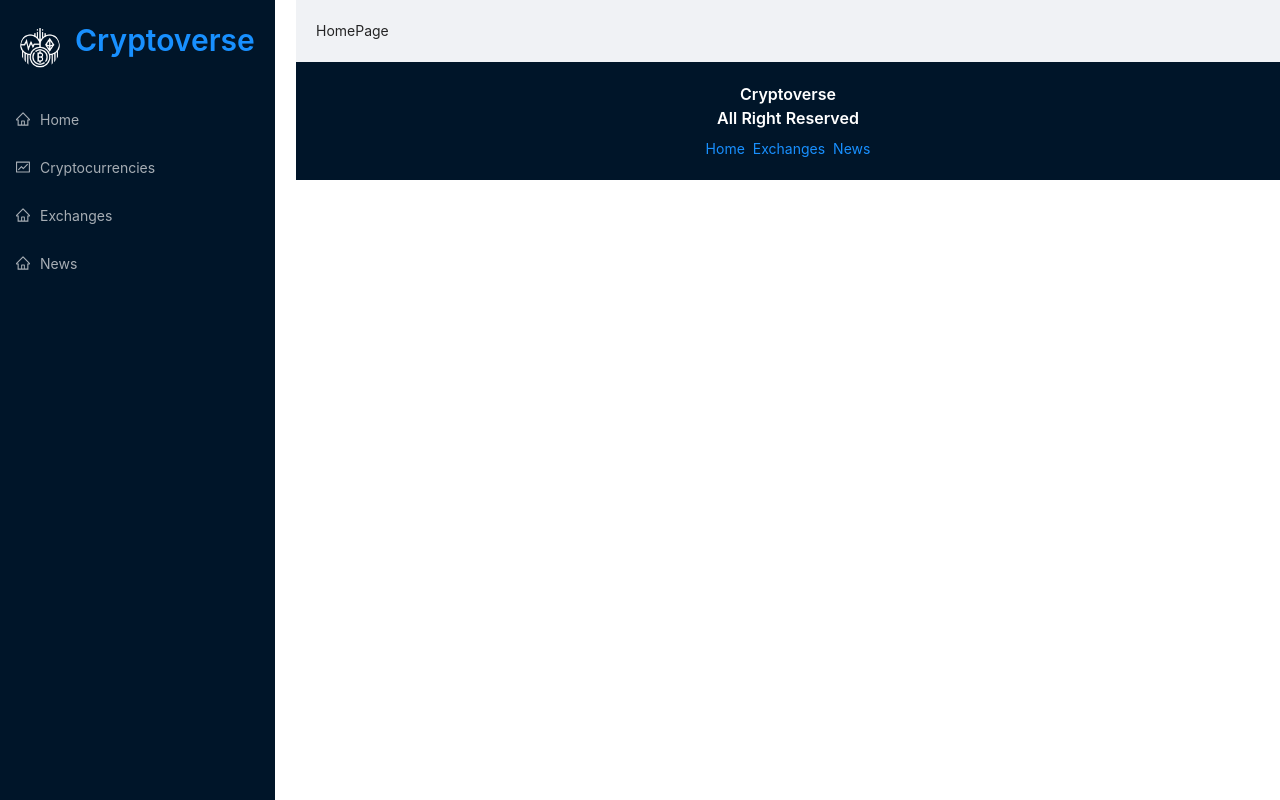
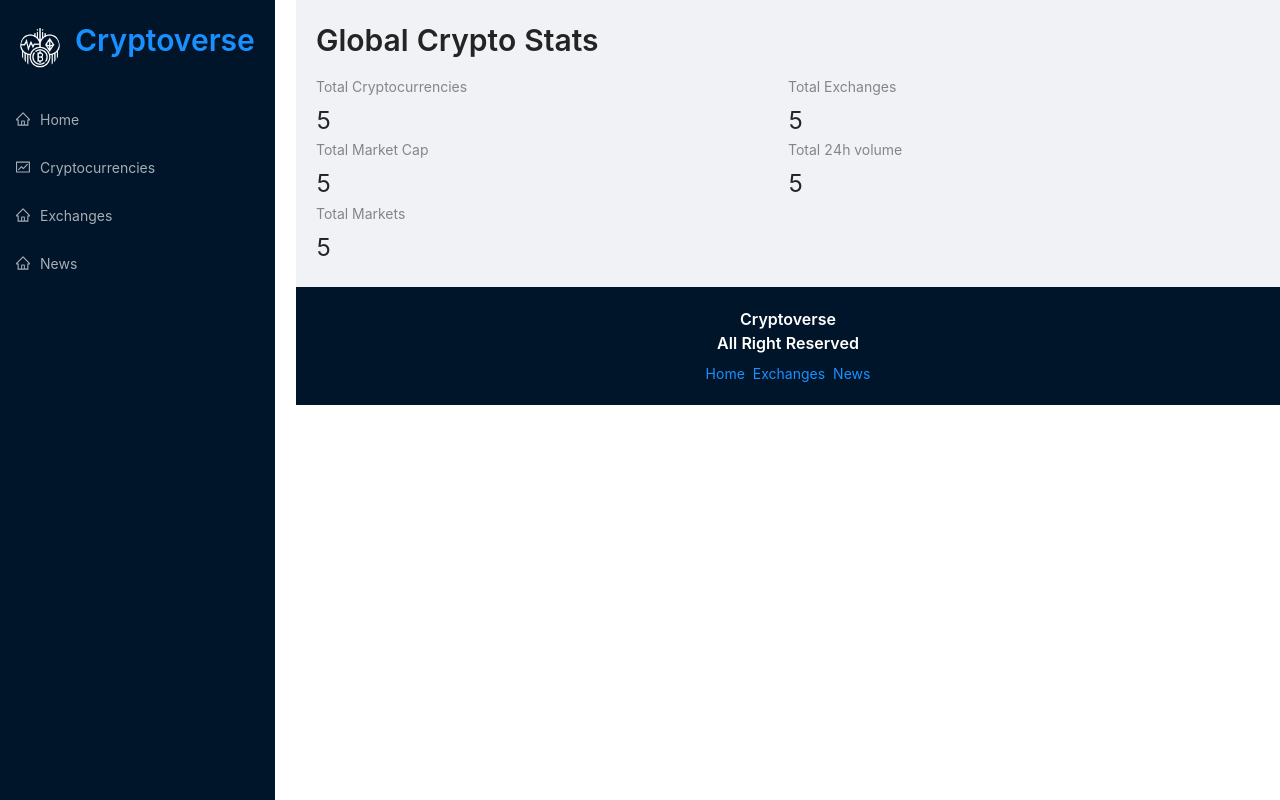
Before and after one commit to chalana1995/CryptocurrencyApp-reactjs-redux, a React (Create React App) app in the folder cryptocurrency-app/: page / in a window 1280 px wide. Built offline with nearby package versions, Linux system fonts and the light colour scheme.

Commit message:
home page 1st part done

```diff
--- a/cryptocurrency-app/src/components/HomePage.jsx
+++ b/cryptocurrency-app/src/components/HomePage.jsx
@@ -1,7 +1,35 @@
 import React from "react";
+import millify from "millify";
+import { Typography, Row, Col, Statistic } from "antd";
+import { Link } from "react-router-dom";
+
+const { Title } = Typography;
 
 function HomePage() {
-  return <div>HomePage</div>;
+  return (
+    <>
+      <Title level={2} className="heading">
+        Global Crypto Stats
+      </Title>
+      <Row>
+        <Col span={12}>
+          <Statistic title="Total Cryptocurrencies" value="5" />
+        </Col>
+        <Col span={12}>
+          <Statistic title="Total Exchanges" value="5" />
+        </Col>
+        <Col span={12}>
+          <Statistic title="Total Market Cap" value="5" />
+        </Col>
+        <Col span={12}>
+          <Statistic title="Total 24h volume" value="5" />
+        </Col>
+        <Col span={12}>
+          <Statistic title="Total Markets" value="5" />
+        </Col>
+      </Row>
+    </>
+  );
 }
 
 export default HomePage;
```
